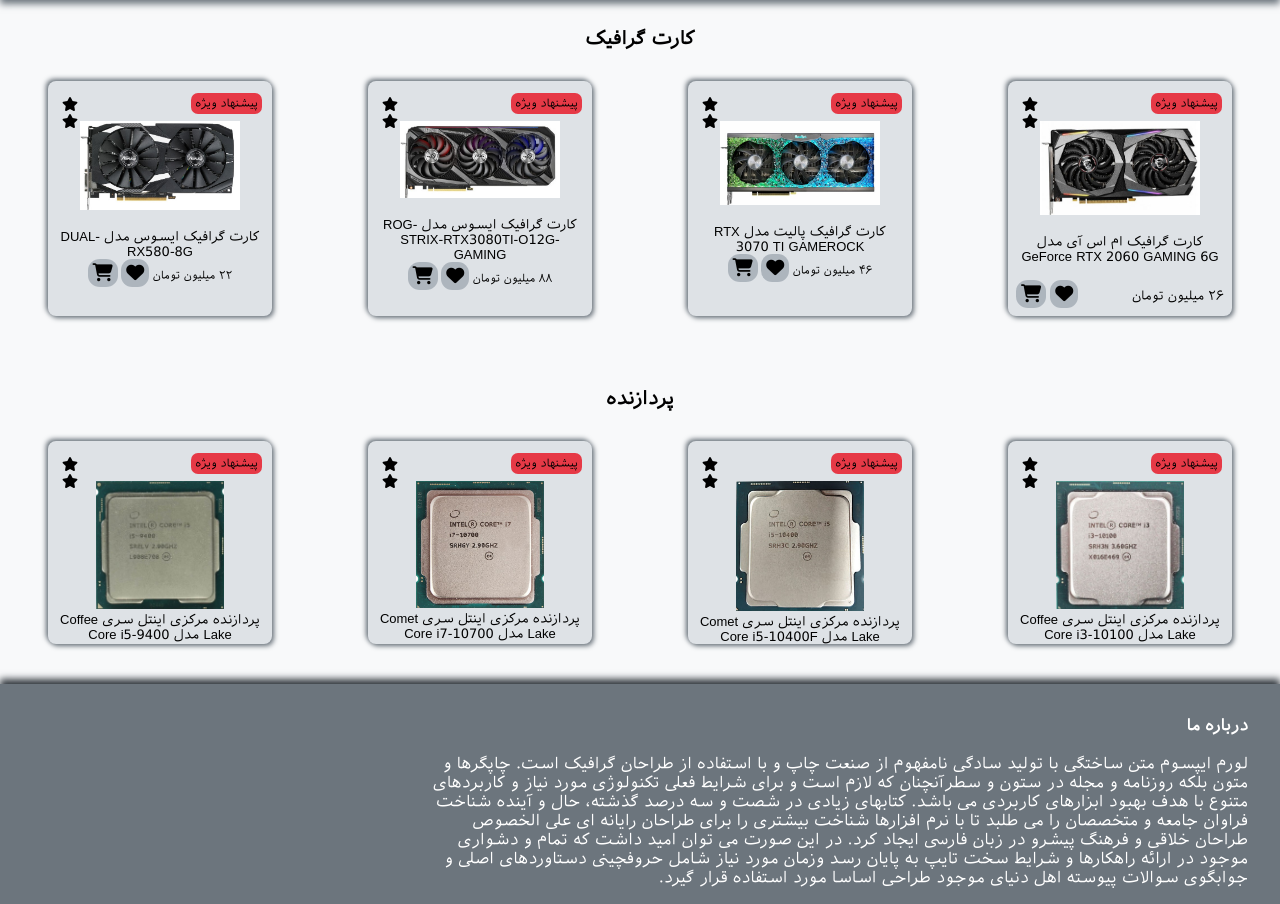
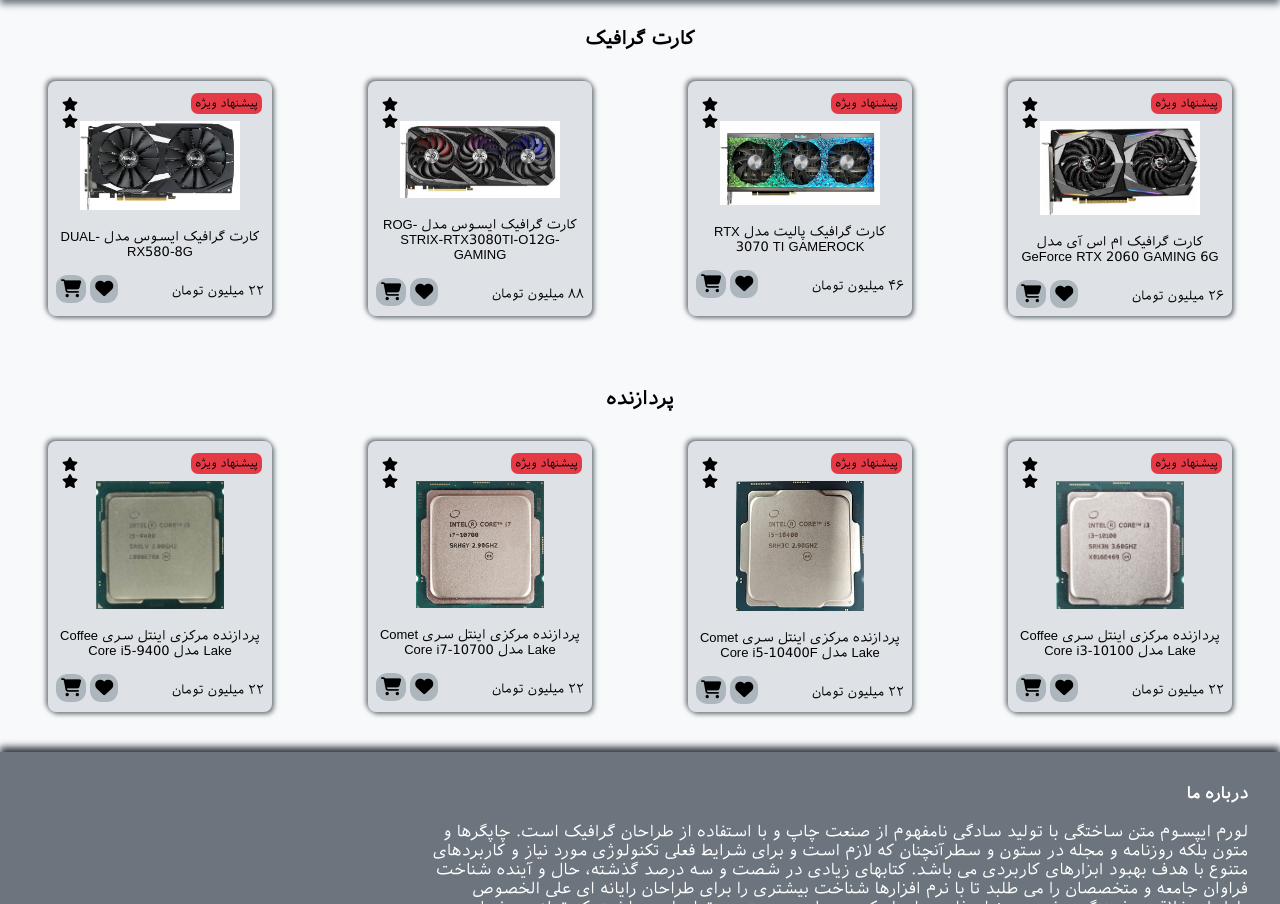
Before and after one commit to khashayaryaghma/sample-responsive-site, a plain HTML site: page html/index.html in a window 1280 px wide. Shown: the part 573-1477 px from the top of the page. Drawn offline with Linux system fonts and the light colour scheme.

Commit message:
edit card

```diff
--- a/css/index.css
+++ b/css/index.css
@@ -104,6 +104,7 @@ footer{
 }
 .img2{
     width: 8rem;
+    margin-bottom: 1rem;
 }
 span{
     font-size: smaller;
@@ -131,14 +132,13 @@ span i{
     border-radius: 40%;
     transition: all linear 0.5s;
     padding: 5px;
-    transition: all linear 0.7s;
 }
 span i:hover{
     cursor: pointer;
     transform-origin: left;
     width: 5rem;
 }
-.box::before{
+.box1::before{
     position: absolute;
     content: "پیشنهاد ویژه";
     font-size: 11px;
--- a/html/index.html
+++ b/html/index.html
@@ -26,7 +26,7 @@
         <h1 class="headimage"></h1>
         <h3>کارت گرافیک</h3>
         <section class="container">
-            <div class="box">
+            <div class="box box1">
                 <img src="../image/rtx2060.jpg" alt="rtx2060" class="img1">
                 <p>کارت گرافیک ام اس آی مدل GeForce RTX 2060 GAMING 6G</p>
                 <div class="bottomcard">
@@ -39,17 +39,15 @@
                     </span>
                 </div>
             </div>
-            <div class="box">
+            <div class="box box1">
                 <img src="../image/rtx3070ti.jpg" alt="rtx3070ti" class="img1">
                 <p>کارت گرافیک پالیت مدل RTX 3070 TI GAMEROCK</p>
-                <div>
+                <div class="bottomcard">
                     <span>
                          ۴۶ میلیون تومان
                     </span>
                     <span>
                         <i class="fas fa-heart"></i>
-                    </span>
-                    <span>
                         <i class="fas fa-shopping-cart"></i>
                     </span>
                 </div>
@@ -57,29 +55,25 @@
             <div class="box">
                 <img src="../image/rtx3080ti.jpg" alt="rtx3080ti" class="img1 img11">
                 <p>کارت گرافیک ایسوس مدل ROG-STRIX-RTX3080TI-O12G-GAMING</p>
-                <div>
+                <div class="bottomcard">
                     <span>
                         ۸۸ میلیون تومان
                     </span>
                     <span>
                         <i class="fas fa-heart"></i>
-                    </span>
-                    <span>
                         <i class="fas fa-shopping-cart"></i>
                     </span>
                 </div>
             </div>
-            <div class="box">
+            <div class="box box1">
                 <img src="../image/rx580.jpg" alt="rx580" class="img1">
                 <p>کارت گرافیک ایسوس مدل DUAL-RX580-8G</p>
-                <div>
+                <div class="bottomcard">
                     <span>
                         ۲۲ میلیون تومان
                     </span>
                     <span>
                         <i class="fas fa-heart"></i>
-                    </span>
-                    <span>
                         <i class="fas fa-shopping-cart"></i>
                     </span>
                 </div>
@@ -87,21 +81,57 @@
         </section>
         <h3>پردازنده</h3>
         <section class="container">
-            <div class="box">
+            <div class="box box1">
                <img src="../image/10100.jpg" alt="i3 10100" class="img2">
                <p>پردازنده مرکزی اینتل سری Coffee Lake مدل Core i3-10100</p>
+               <div class="bottomcard">
+                    <span>
+                        ۲۲ میلیون تومان
+                    </span>
+                    <span>
+                        <i class="fas fa-heart"></i>
+                        <i class="fas fa-shopping-cart"></i>
+                    </span>
+                </div>
             </div>
-            <div class="box">
+            <div class="box box1">
                 <img src="../image/10400.jpg" alt="i5 10400" class="img2">
                 <p>پردازنده مرکزی اینتل سری Comet Lake مدل Core i5-10400F</p>
+                <div class="bottomcard">
+                    <span>
+                        ۲۲ میلیون تومان
+                    </span>
+                    <span>
+                        <i class="fas fa-heart"></i>
+                        <i class="fas fa-shopping-cart"></i>
+                    </span>
+                </div>
             </div>
-            <div class="box">
+            <div class="box box1">
                 <img src="../image/10700.jpg" alt="i7 10700" class="img2">
                 <p>پردازنده مرکزی اینتل سری Comet Lake مدل Core i7-10700</p>
+                <div class="bottomcard">
+                    <span>
+                        ۲۲ میلیون تومان
+                    </span>
+                    <span>
+                        <i class="fas fa-heart"></i>
+                        <i class="fas fa-shopping-cart"></i>
+                    </span>
+                </div>
             </div>
-            <div class="box">
+            <div class="box box1">
                 <img src="../image/9400.jpg" alt="i5 9400" class="img2">
                 <p>پردازنده مرکزی اینتل سری Coffee Lake مدل Core i5-9400</p>
+                <div class="bottomcard">
+                    <span>
+                        ۲۲ میلیون تومان
+                    </span>
+                    <span>
+                        <i class="fas fa-heart"></i>
+                        <i class="fas fa-shopping-cart"></i>
+                    </span>
+                </div>
             </div>
         </section>
     </main>
```
